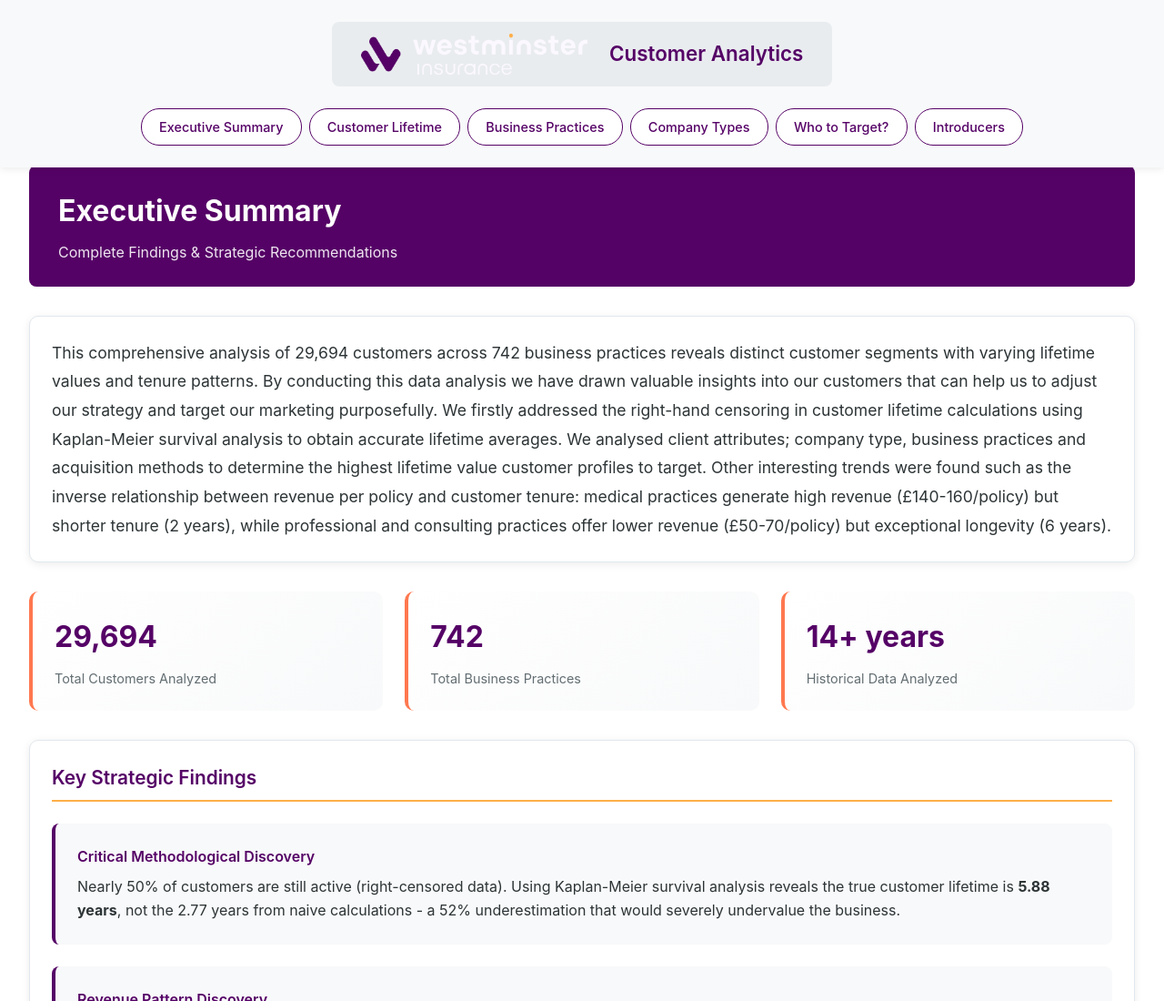
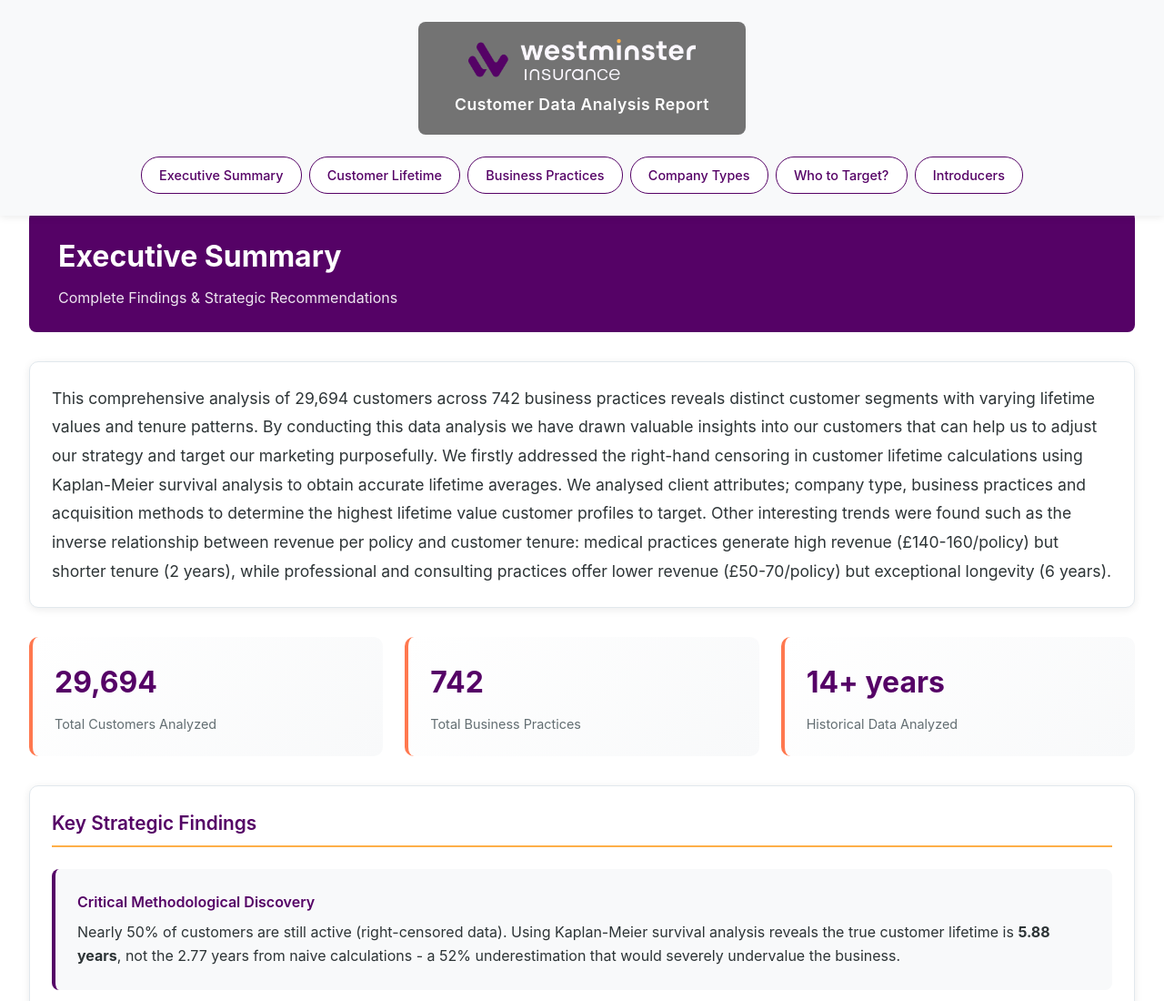
Before and after one commit to MOD-WI/westminsterdata, a plain HTML site: page customer-data-analysis-dashboard.html in a window 1280 px wide. Shown: the top 1100 px of the page at 91% size. Drawn offline with nearby package versions, Linux system fonts and the light colour scheme.

Commit message:
Update customer-data-analysis-dashboard.html

```diff
--- a/customer-data-analysis-dashboard.html
+++ b/customer-data-analysis-dashboard.html
@@ -54,11 +54,12 @@
 
         .logo-section {
             display: flex;
+            flex-direction: column;
             align-items: center;
             justify-content: center;
-            gap: 1rem;
-            padding: 0.8rem 2rem;
-            background: #e9ecef;
+            gap: 0.8rem;
+            padding: 1.2rem 2.5rem;
+            background: #737373;
             border-radius: 8px;
         }
 
@@ -68,10 +69,11 @@
         }
 
         .company-name {
-            font-size: 1.4rem;
+            font-size: 1.1rem;
             font-weight: 600;
-            color: var(--primary-dark);
-            margin-left: 0.5rem;
+            color: #ffffff;
+            text-align: center;
+            letter-spacing: 0.5px;
         }
 
         /* Navigation */
@@ -109,7 +111,7 @@
 
         /* Main Content */
         .main-content {
-            margin-top: 150px;
+            margin-top: 200px;
             padding: 2rem;
             max-width: 1400px;
             margin-left: auto;
@@ -118,7 +120,7 @@
 
         .section {
             margin-bottom: 4rem;
-            scroll-margin-top: 140px;
+            scroll-margin-top: 160px;
         }
 
         .section-header {
@@ -389,7 +391,7 @@
             <div class="logo-section">
                 <!-- Westminster Logo - Replace the src with your base64 encoded image -->
                 <img src="westminster-logo.png" alt="Westminster Insurance" class="logo-img">
-                <div class="company-name">Customer Analytics</div>
+                <div class="company-name">Customer Data Analysis Report</div>
             </div>
             <nav class="nav-buttons">
                 <a href="#summary" class="nav-btn active">Executive Summary</a>
```
